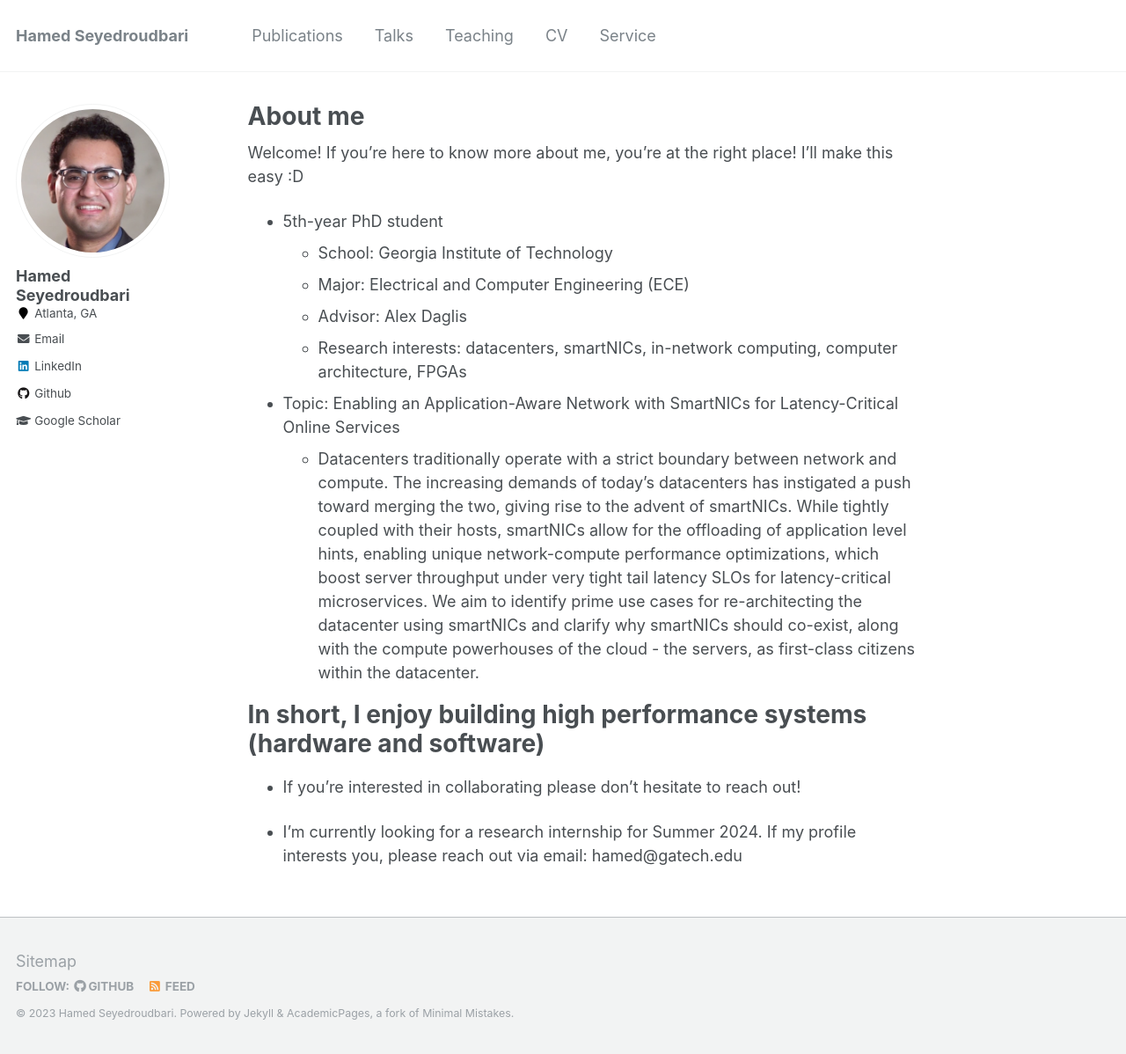
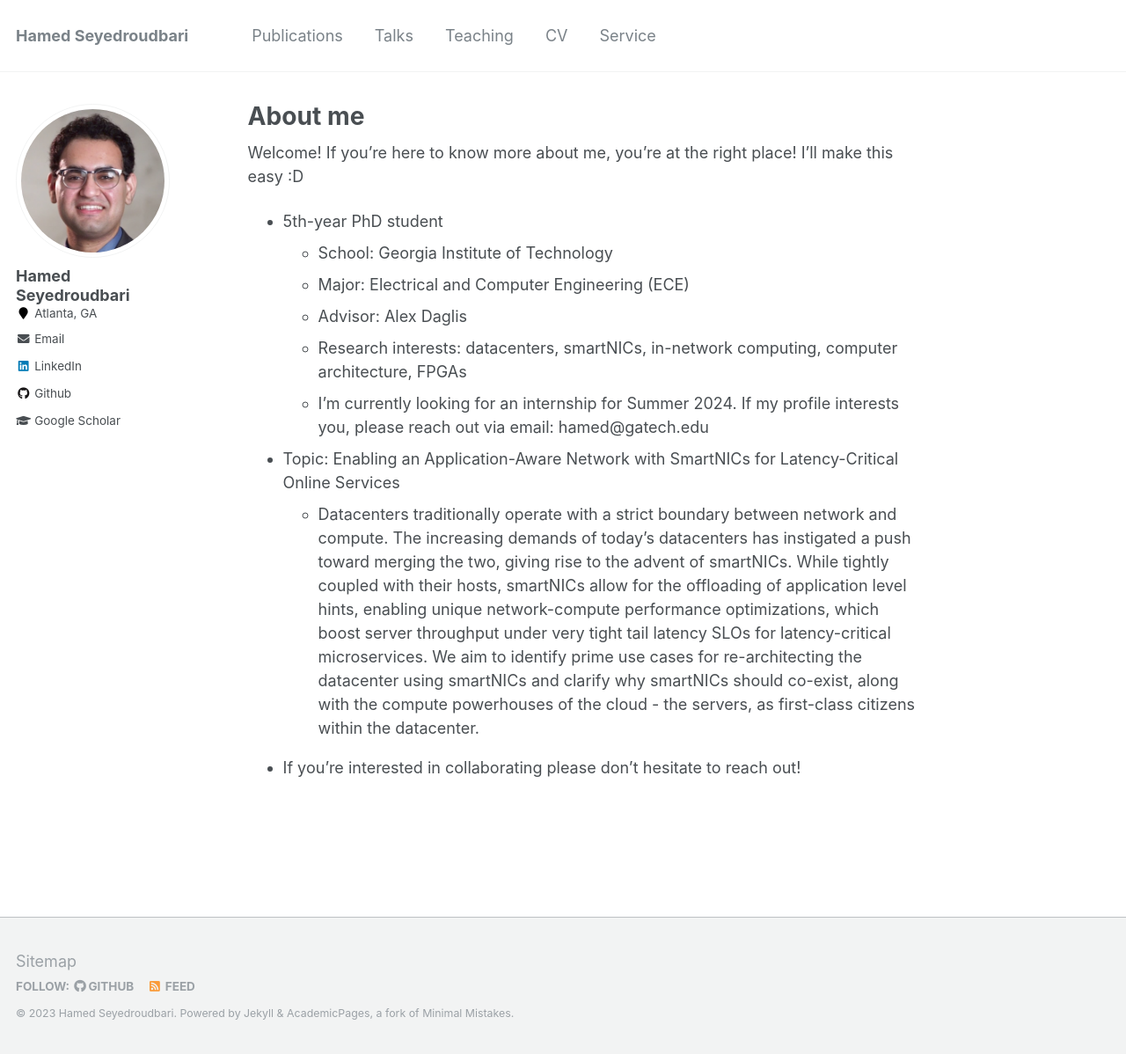
Before and after one commit to hamedsey/hamedsey.github.io, a Jekyll site: the page built from _pages/about.md, in a window 1280 px wide and 1198 px high. Shown: the whole window at 88% size. Built offline with Jekyll 4.4.1, drawn with Linux system fonts in a browser that asks for light colours.

Commit message:
updated about me page

```diff
--- a/_pages/about.md
+++ b/_pages/about.md
@@ -14,15 +14,15 @@ Welcome! If you're here to know more about me, you're at the right place! I'll m
   - Major: Electrical and Computer Engineering (ECE)
   - Advisor: Alex Daglis
   - Research interests: datacenters, smartNICs, in-network computing, computer architecture, FPGAs
+  - I'm currently looking for an internship for Summer 2024. If my profile interests you, please reach out via email: hamed@gatech.edu
 
 - Topic: Enabling an Application-Aware Network with SmartNICs for Latency-Critical Online Services
   - Datacenters traditionally operate with a strict boundary between network and compute. The increasing demands of today’s datacenters has instigated a push toward merging the two, giving rise to the advent of smartNICs. While tightly coupled with their hosts, smartNICs allow for the offloading of application level hints, enabling unique network-compute performance optimizations, which boost server throughput under very tight tail latency SLOs for latency-critical microservices. We aim to identify prime use cases for re-architecting the datacenter using smartNICs and clarify why smartNICs should co-exist, along with the compute powerhouses of the cloud - the servers, as first-class citizens within the datacenter.
 
-# In short, I enjoy building high performance systems (hardware and software)
-
+<!---
+* In short, I enjoy building high performance systems (hardware and software)
+-->
 * If you're interested in collaborating please don't hesitate to reach out!
-
-* I'm currently looking for a research internship for Summer 2024. If my profile interests you, please reach out via email: hamed@gatech.edu
 
 <!---
 Getting started
```
